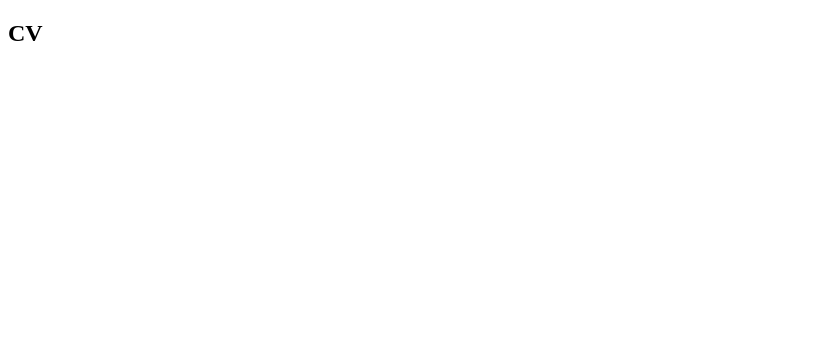
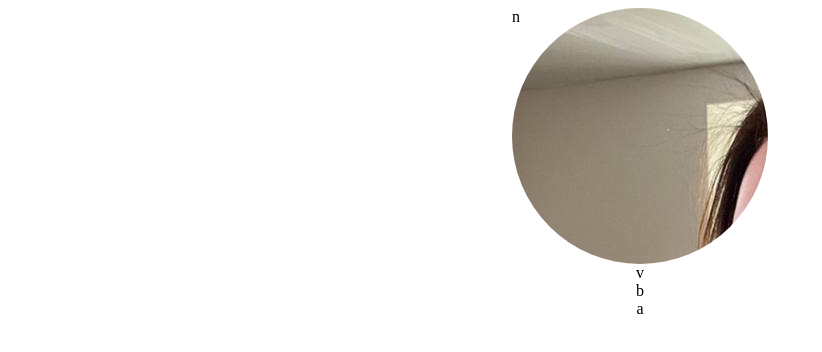
Before and after one commit to AnnaEvich/rsschool-cv, a plain HTML site: page index.html in a window 1280 px wide. Shown: the whole page, without its empty margins (0-822 px from the left). Drawn offline with Linux system fonts and the light colour scheme.

Commit message:
feat: add styles and upload picture (Wed 15.03.2023 14:50)

```diff
--- a/index.html
+++ b/index.html
@@ -3,11 +3,17 @@
 <head>
     <meta charset="UTF-8">
     <title>CV</title>
+    <link rel="stylesheet" href="style.css">
+    <meta name="viewport" content="width=device-width, initial-scale=1.0">
 </head>
 <body>
-<header>
-    <h2>CV</h2>
-</header>
+<header></header>
+<div class="photo">n</div>
+<div class="container">
+<div class="personal-information">v</div>
+<div class="education">b</div>
+<div class="skills">a</div>
+</div>
 <footer></footer>
 </body>
 </html>
--- a/style.css
+++ b/style.css
@@ -0,0 +1,19 @@
+.container{
+    display: grid;
+    place-items: center;
+    flex-direction: row;
+}
+@media (max-width:600px){
+    .container{
+        flex-direction: column;
+    }
+}
+
+.photo{
+    width: 20vw;
+    height: 20vw;
+    margin: 0 auto;
+    position: center;
+    background-image: url("upload/cv.png");
+    border-radius: 50%;
+}
```
Also changed, not shown: upload/cv.png (added).
